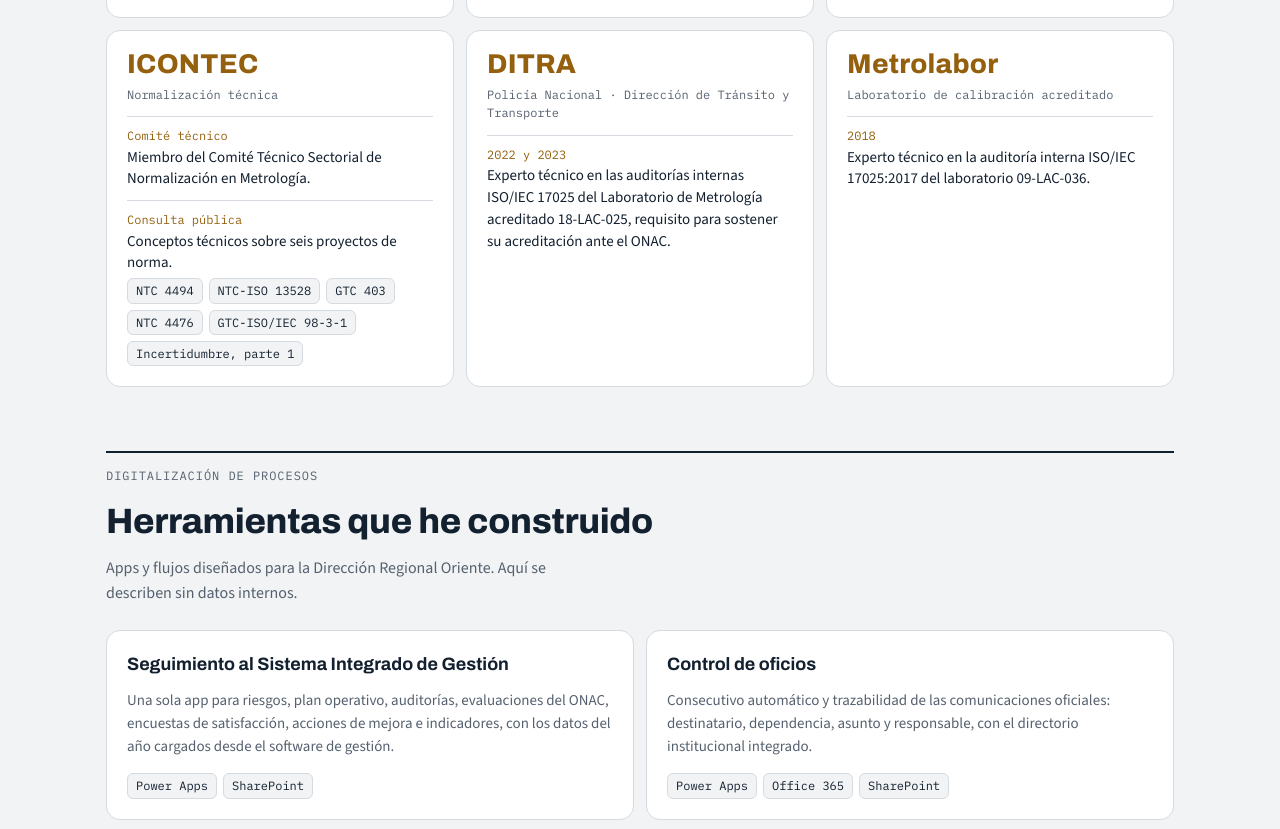
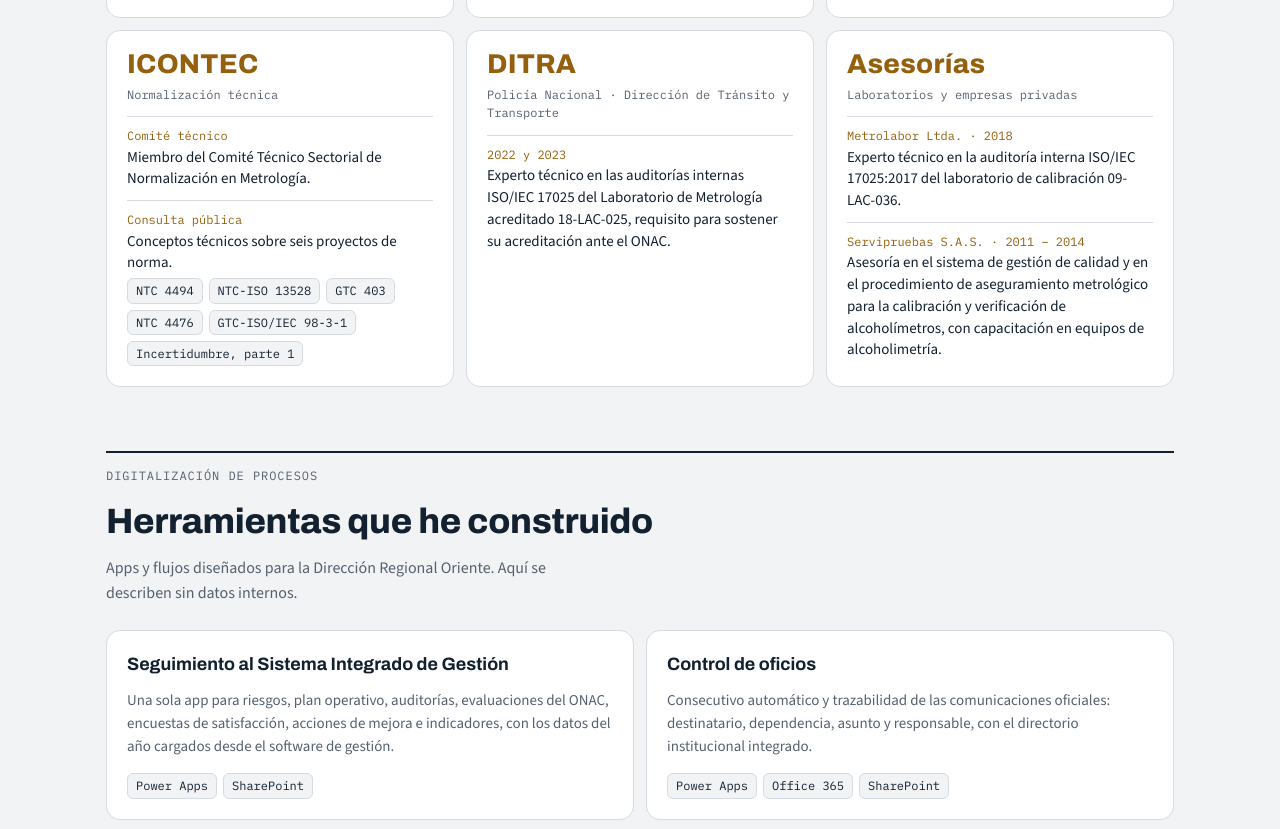
Before and after one commit to fagarciafo/fagarciafo.github.io, a plain HTML site: page index.html in a window 1280 px wide. Shown: the part 4477-5306 px from the top of the page. Drawn offline with nearby package versions, Linux system fonts and the light colour scheme.

Commit message:
Agrega asesoría a Servipruebas

```diff
--- a/index.html
+++ b/index.html
@@ -508,10 +508,11 @@
         </ul>
       </article>
       <article class="aporte">
-        <span class="sigla">Metrolabor</span>
-        <span class="ente">Laboratorio de calibración acreditado</span>
+        <span class="sigla">Asesorías</span>
+        <span class="ente">Laboratorios y empresas privadas</span>
         <ul>
-          <li><span class="cuando">2018</span>Experto técnico en la auditoría interna ISO/IEC 17025:2017 del laboratorio 09-LAC-036.</li>
+          <li><span class="cuando">Metrolabor Ltda. · 2018</span>Experto técnico en la auditoría interna ISO/IEC 17025:2017 del laboratorio de calibración 09-LAC-036.</li>
+          <li><span class="cuando">Servipruebas S.A.S. · 2011 – 2014</span>Asesoría en el sistema de gestión de calidad y en el procedimiento de aseguramiento metrológico para la calibración y verificación de alcoholímetros, con capacitación en equipos de alcoholimetría.</li>
         </ul>
       </article>
     </div>
```
